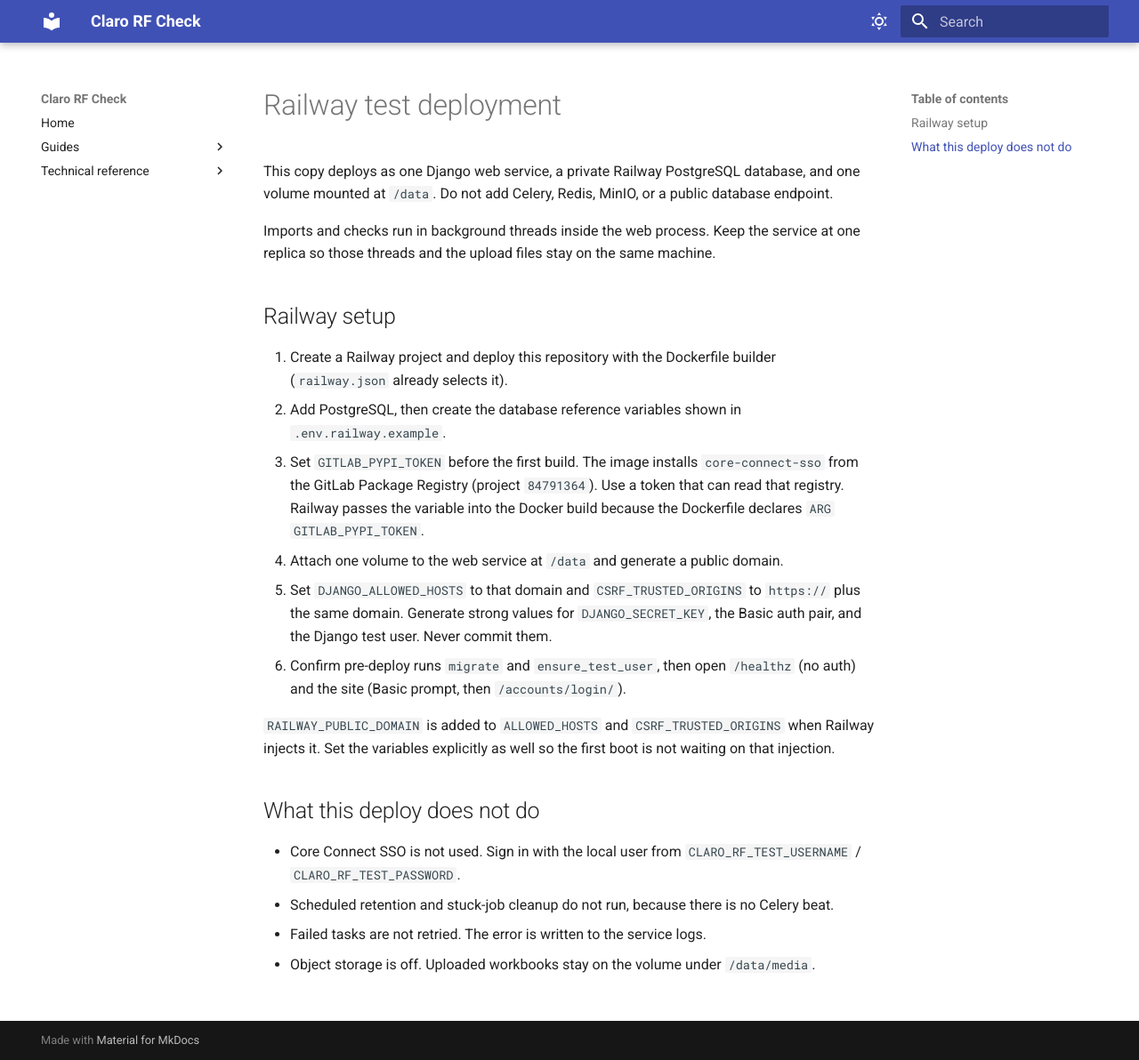
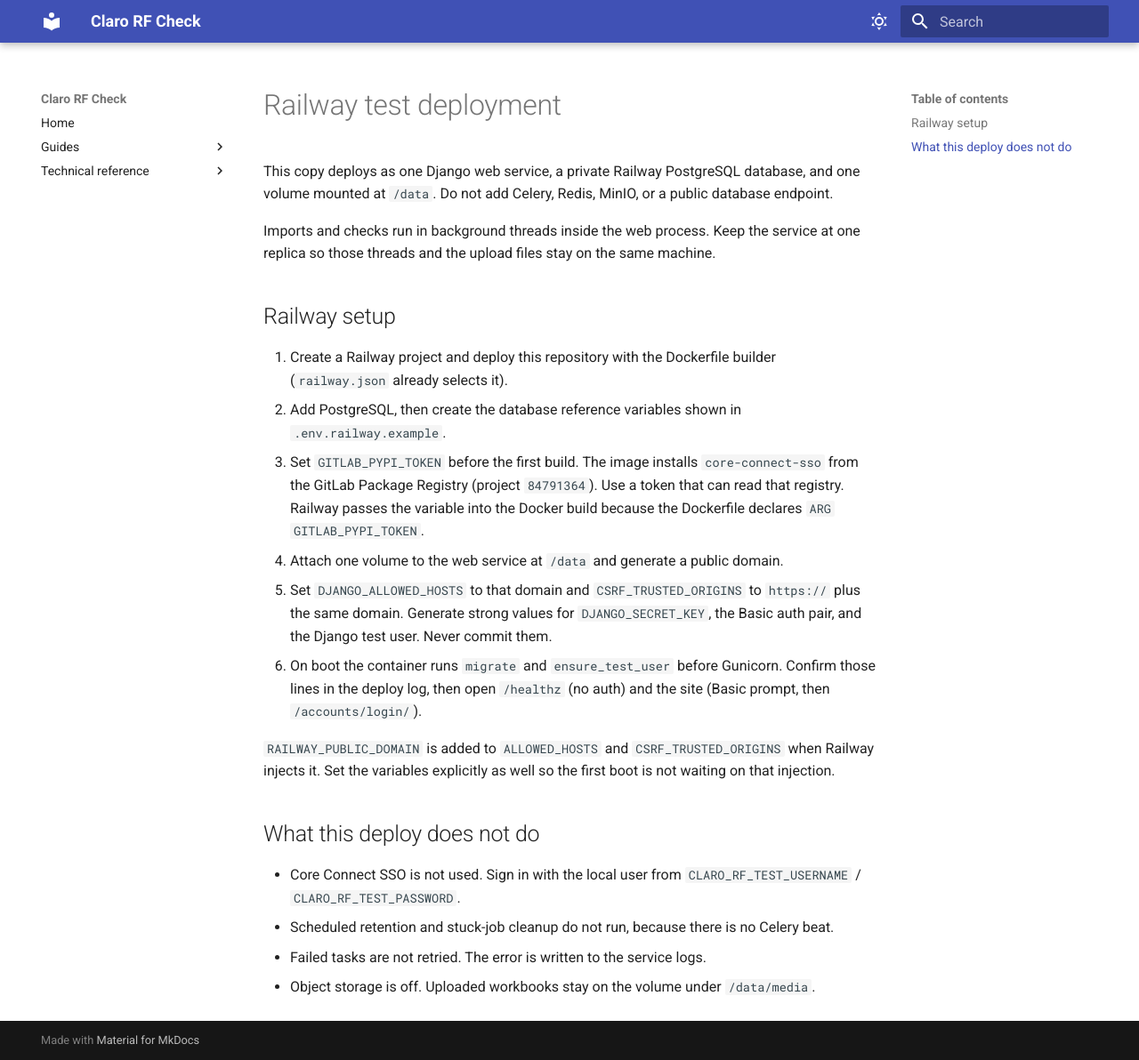
Before and after one commit to anasavinic/claro-rf-check-railway, an MkDocs documentation site: the page built from docs/railway-test-deploy.md, in a window 1280 px wide and 1192 px high. Shown: the whole window at 89% size. Built offline with MkDocs 1.6.1 and Material for MkDocs 9.7.7, drawn with Linux system fonts in a browser that asks for light colours.

Commit message:
fix: run migrations when the Railway container starts
The live database was reachable but empty because pre-deploy never created the tables.

Co-authored-by: Cursor <cursoragent@cursor.com>

```diff
--- a/docs/railway-test-deploy.md
+++ b/docs/railway-test-deploy.md
@@ -11,7 +11,7 @@ Imports and checks run in background threads inside the web process. Keep the se
 3. Set `GITLAB_PYPI_TOKEN` before the first build. The image installs `core-connect-sso` from the GitLab Package Registry (project `84791364`). Use a token that can read that registry. Railway passes the variable into the Docker build because the Dockerfile declares `ARG GITLAB_PYPI_TOKEN`.
 4. Attach one volume to the web service at `/data` and generate a public domain.
 5. Set `DJANGO_ALLOWED_HOSTS` to that domain and `CSRF_TRUSTED_ORIGINS` to `https://` plus the same domain. Generate strong values for `DJANGO_SECRET_KEY`, the Basic auth pair, and the Django test user. Never commit them.
-6. Confirm pre-deploy runs `migrate` and `ensure_test_user`, then open `/healthz` (no auth) and the site (Basic prompt, then `/accounts/login/`).
+6. On boot the container runs `migrate` and `ensure_test_user` before Gunicorn. Confirm those lines in the deploy log, then open `/healthz` (no auth) and the site (Basic prompt, then `/accounts/login/`).
 
 `RAILWAY_PUBLIC_DOMAIN` is added to `ALLOWED_HOSTS` and `CSRF_TRUSTED_ORIGINS` when Railway injects it. Set the variables explicitly as well so the first boot is not waiting on that injection.
 
--- a/railway.json
+++ b/railway.json
@@ -6,6 +6,7 @@
   },
   "deploy": {
     "preDeployCommand": "python manage.py migrate --noinput && python manage.py ensure_test_user",
+    "startCommand": "/code/railway-entrypoint.sh",
     "healthcheckPath": "/healthz",
     "healthcheckTimeout": 120,
     "restartPolicyType": "ON_FAILURE",
```
Also changed, not shown: 2 other files.
